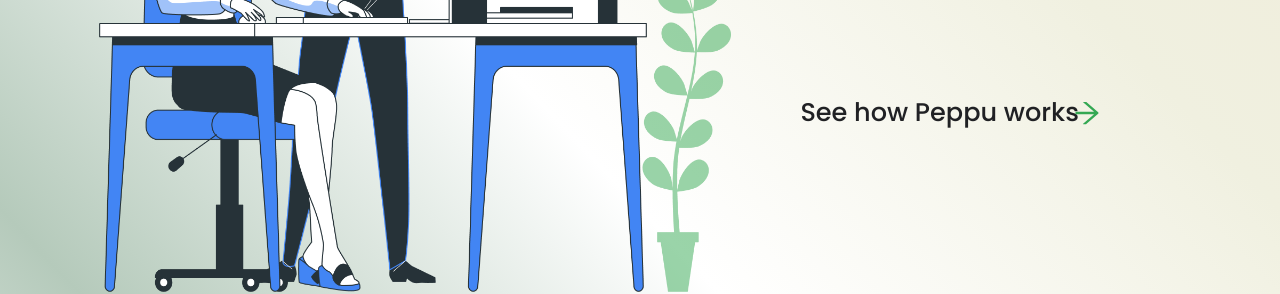
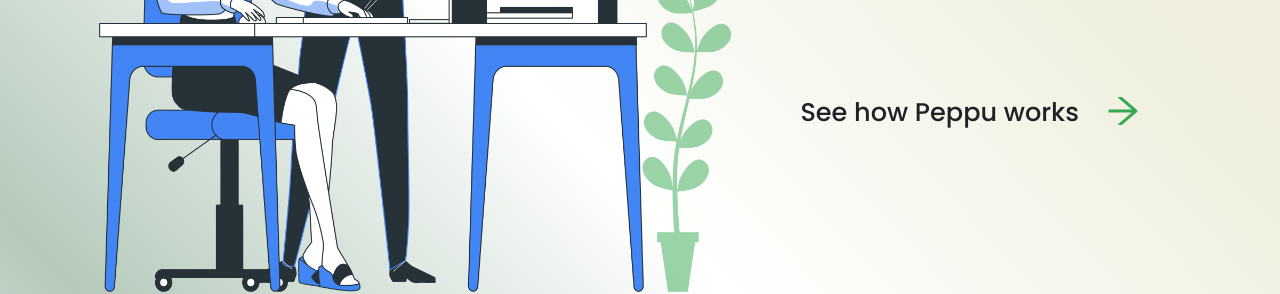
Before and after one commit to Peppu-Group/Peppu-books-frontend, a React (Vite) app: page /getstarted in a window 1280 px wide. Shown: the part 466-760 px from the top of the page. Built offline with nearby package versions, Linux system fonts and the light colour scheme.

Commit message:
get started arrow

```diff
--- a/src/App.css
+++ b/src/App.css
@@ -574,7 +574,7 @@
     flex-direction: row;
     margin-top: 15%;
     margin-left: 20%;
-    gap: 1rem;
+    gap: 3rem;
     color: #34a853;
 
 }
@@ -596,9 +596,9 @@
 
 }
 .works .icon {
-    margin-top:5% ;
+    margin-top:3.5% ;
     margin-left:-5%;
-    font-size: 2rem;
+    font-size: 250%;
 }
 
 .getstarted-with-google span{
```
